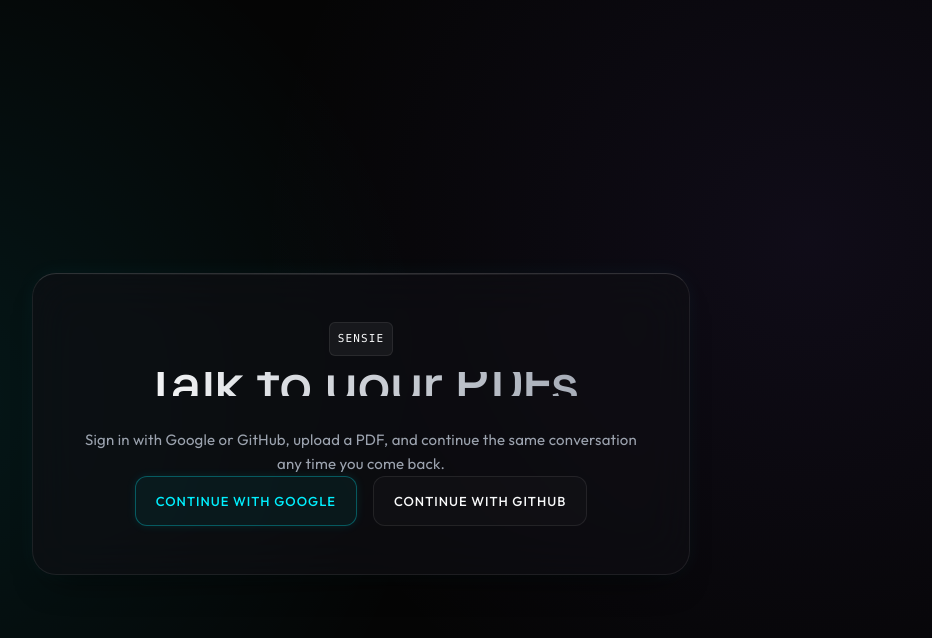
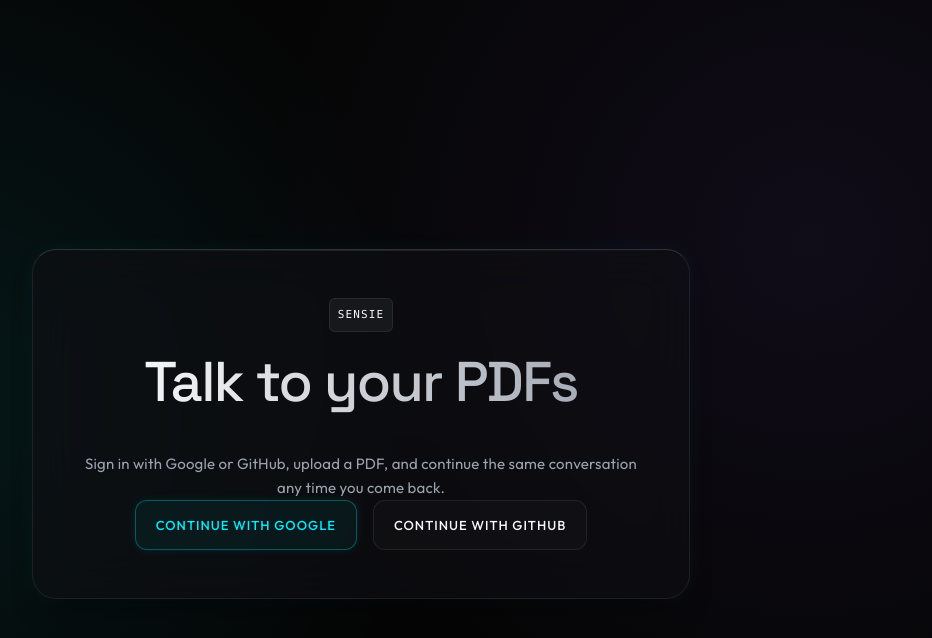
Before and after one commit to dev-sumir/sensei, a React (Vite) app in the folder frontend/: page / in a window 1280 px wide. Shown: the top 638 px of the page, without its empty margins (279-1211 px from the left). Built offline with nearby package versions, Linux system fonts and the light colour scheme; no server answers.

Commit message:
Fix typography clipping on auth page

```diff
--- a/frontend/src/App.css
+++ b/frontend/src/App.css
@@ -30,7 +30,7 @@
 
 .auth-card {
   width: min(560px, 100%);
-  padding: 48px;
+  padding: clamp(24px, 5vw, 48px);
   text-align: center;
 }
 
--- a/frontend/src/index.css
+++ b/frontend/src/index.css
@@ -54,9 +54,11 @@ h3 {
 }
 
 h1 {
-  font-size: 56px;
+  font-size: clamp(32px, 8vw, 56px);
+  line-height: 1.2;
   letter-spacing: -1.68px;
   margin: 0;
+  padding-bottom: 4px; /* Prevents descender clipping */
   background: linear-gradient(to right, #fff, #9ca3af);
   -webkit-background-clip: text;
   -webkit-text-fill-color: transparent;
```
